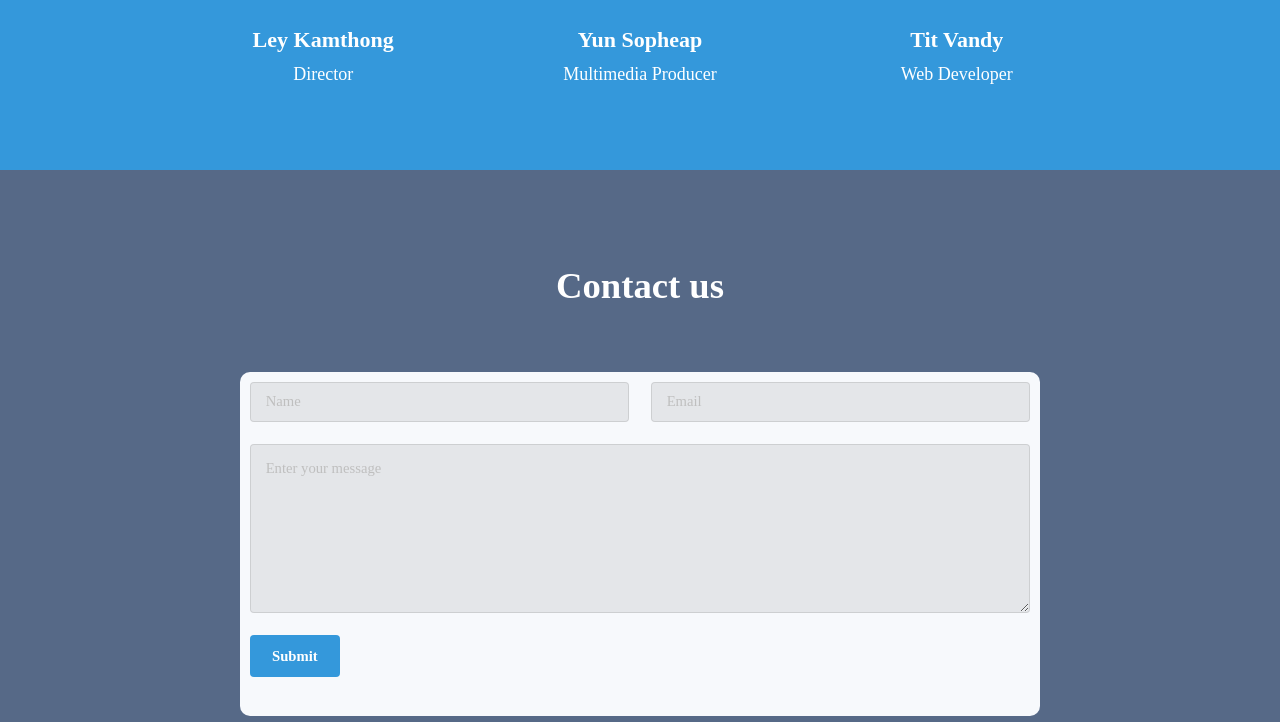
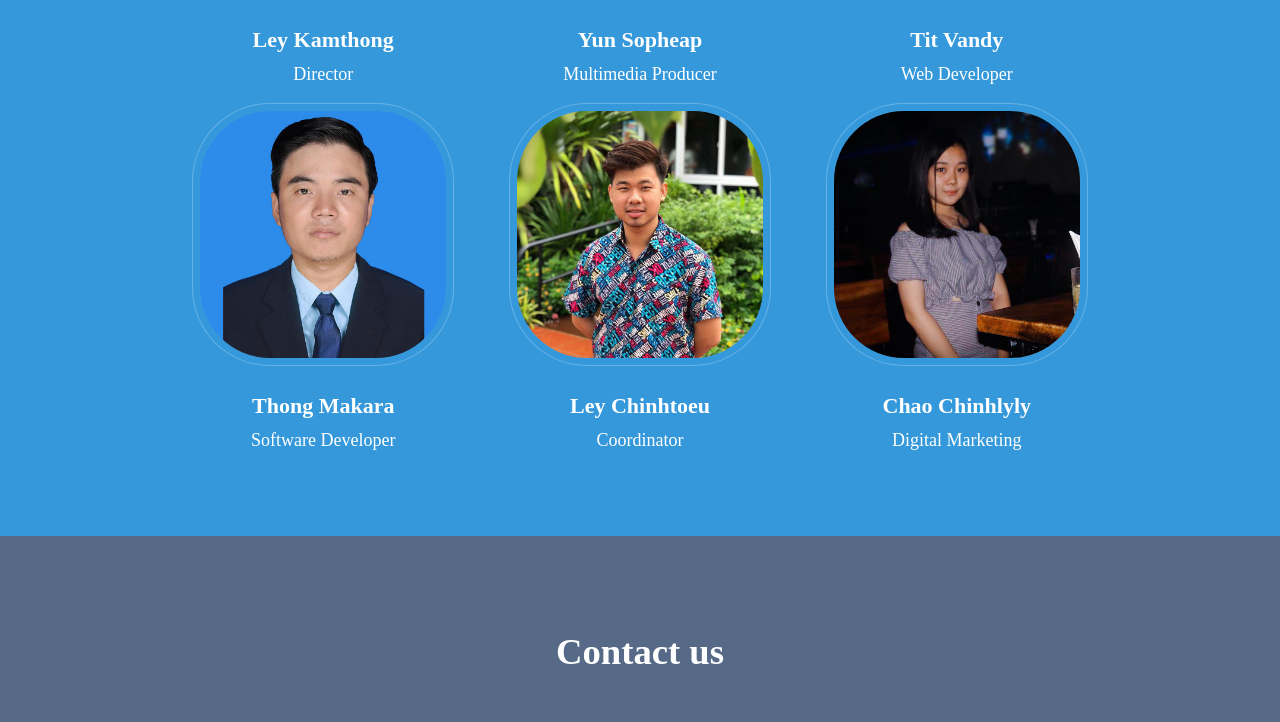
Before and after one commit to thong-trainer/api-voicewithme-dev, a website: page public/index.html in a window 1280 px wide. Shown: the part 2757-3479 px from the top of the page. Drawn offline with Linux system fonts and the light colour scheme; a web font is replaced by a local one.

Commit message:
Update website

```diff
--- a/public/index.html
+++ b/public/index.html
@@ -160,7 +160,7 @@
 						<a href="#" class="button">Learn More</a>
 					</div>
 					<div class="col col1 first">
-					<iframe width="300" height="200" src="https://www.youtube.com/embed/KBYs_2ZInSw" frameborder="0" allow="autoplay; encrypted-media" allowfullscreen></iframe>
+					<iframe width="300" height="200" src="https://www.youtube.com/embed/lJxDMrWUZ-k" frameborder="0" allow="autoplay; encrypted-media" allowfullscreen></iframe>
 						<!-- <div class="image round fit">
 							<a href="generic.html" class="link">
 								<img src="images/pic02.jpg" alt="" />
@@ -258,56 +258,52 @@
 						</a>
 					</div>
 				</div>
+				<div class="flex flex-3">
+					<div class="col align-center">
+						<div class="image" style="border-radius: 70px">
+							<img src="images/TeamMember/thong_makara.jpg" style="border-radius: 70px;width: 100%;" alt="" />
+						</div>
+						<br/>
+						<br/>
+							<a href="https://www.facebook.com/makara.thong.9" target="_blank">
+							<h4>Thong Makara
+							<br/>
+							<span style="font-weight: normal; font-size: 18px">Software Developer</span>
+						</h4>
+						</a>
+					</div>
+					<div class="col align-center">
+						<div class="image" style="border-radius: 70px">
+							<img src="images/TeamMember/chinh.jpg" alt="" style="border-radius: 70px; width: 100%;" />
+						</div>
+						<br/>
+						<br/>
+						<a href="https://www.facebook.com/ley.chinhtoeu.5" target="_blank">
+			<h4>
+Ley Chinhtoeu
+							<br/>
+							<span style="font-weight: normal; font-size: 18px">Coordinator</span>
+						</h4>
+						</a>
+					</div>
+					<div class="col align-center">
+						<div class="image" style="border-radius: 70px">
+							<img src="images/TeamMember/lyly.jpg" alt="" style="border-radius: 70px; width: 100%;" />
+						</div>
+						<br/>
+						<br/>
+						<a href="https://www.facebook.com/illme.xdreal" target="_blank">
+			<h4>Chao Chinhlyly
+							<br/>
+							<span style="font-weight: normal; font-size: 18px">Digital Marketing</span>
+						</h4>
+						</a>
+					</div>
+				</div>
+
 			</div>
 		</section>
 
-<!--
-		</section>
-		<section class="wrapper style2">
-			<div class="inner">
-				<header class="align-center">
-					<h2>
-						<u>Our Team Member</u>
-					</h2>
-				</header>
-				<div class="align-center">
-					<div class="team-box align-center">
-						<div>
-							<img src="images/TeamMember/Ley_Kamthong.jpg" alt="" />
-							<br/>
-							<br/>
-						</div>
-						<h4>Ley Kamthong
-							<br/>
-							<span>Director</span>
-						</h4>
-					</div>
-
-					<div class="team-box align-center">
-						<div>
-							<img src="images/TeamMember/Yun_Sopheap.jpg" alt="" />
-							<br/>
-							<br/>
-						</div>
-						<h4>Yun Sopheap
-							<br/>
-							<span>Multimedia Producer</span>
-						</h4>
-					</div>
-					<div class="team-box align-center">
-						<div>
-							<img src="images/TeamMember/Tit_Vandy.jpg" alt="" />
-							<br/>
-							<br/>
-						</div>
-						<h4>Tit Vandy
-							<br/>
-							<span>Web Developer</span>
-						</h4>
-					</div>
-				</div>
-			</div>
-		</section> -->
 
 		<section class="wrapper " style="background-color: #566987">
 			<div class="inner">
@@ -347,6 +343,11 @@
 			</div>
 		</section>
 	</div>
+
+	<section class="wrapper style2" style="background-color: #019eff">
+<div class="inner" >
+	<img src="images/sponsors.jpg" width="100%"/>
+</section>
 
 	<!-- Footer -->
 	<footer id="footer" style="background-color: #f7f9fc">
```
Also changed, not shown: public/images/TeamMember/chinh.jpg (added), public/images/TeamMember/lyly.jpg (added), public/images/TeamMember/thong_makara.jpg (added), public/images/sponsors.jpg (added), 1 other file.
